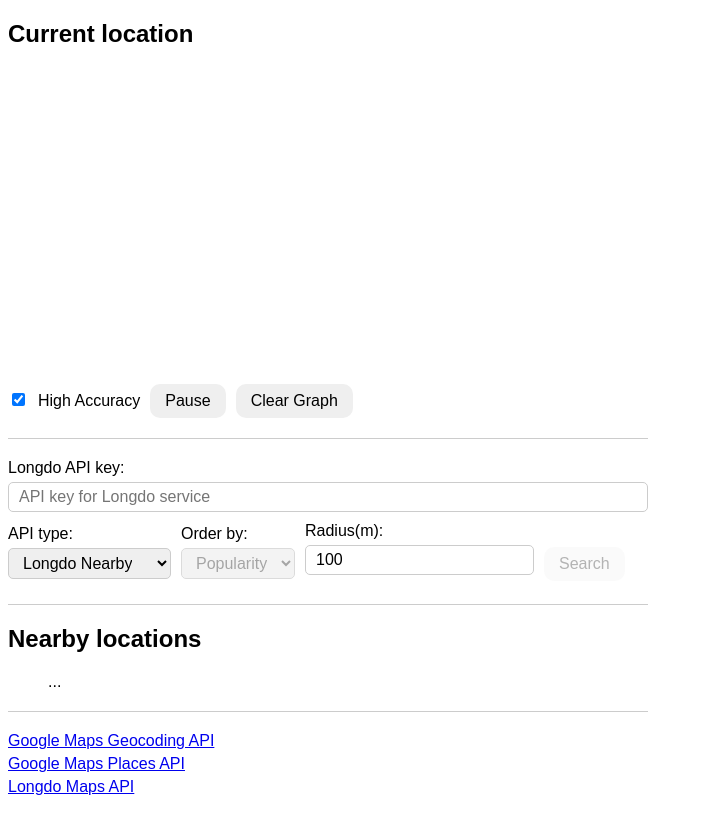
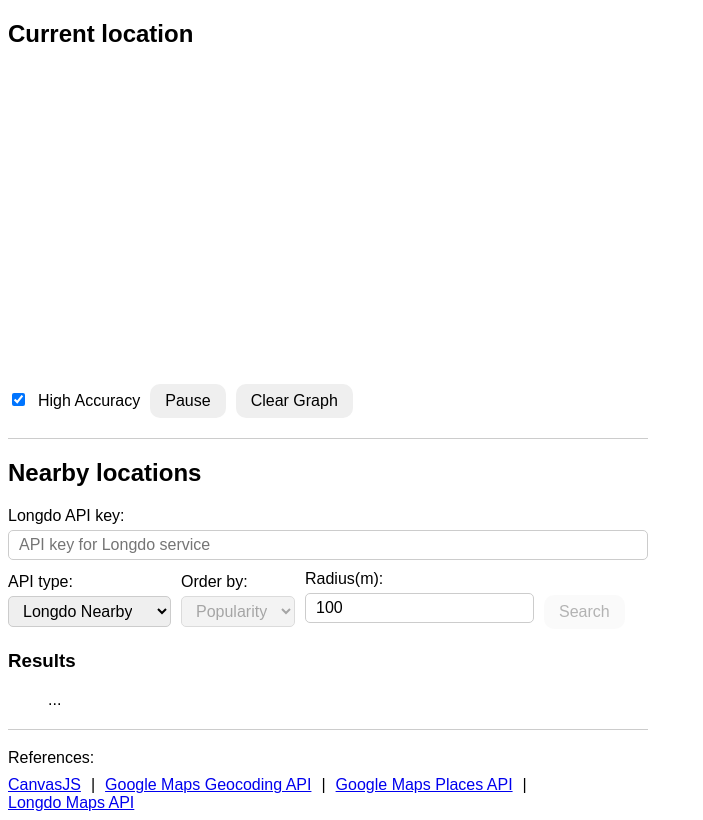
Before and after one commit to themiddnight/get-geolocation, a plain HTML site: page index.html in a window 1280 px wide. Shown: the whole page, without its empty margins (0-703 px from the left). Drawn offline with Linux system fonts and the light colour scheme; a script that the page names is missing.

Commit message:
Add nearby locations section

```diff
--- a/index.html
+++ b/index.html
@@ -27,6 +27,7 @@
       <button id="clearGraphBtn">Clear Graph</button>
     </div>
     <hr>
+    <h2>Nearby locations</h2>
     <div id="google_key_div" class="div-form hidden">
       <label for="google_api_key">Google API key:</label>
       <input class="input-box" type="text" id="google_api_key" placeholder="API key for Google service">
@@ -58,20 +59,23 @@
       <button id="searchBtn" disabled>Search</button>
     </div>
   </div>
-  <hr>
   <div class="div-center">
-    <h2>Nearby locations</h2>
+    <h3>Results</h3>
     <ol id="locList">...</ol>
   </div>
   <hr>
   <footer class="div-center">
-    <div class="div-form">
+    <p>References:</p>
+    <div class="div-flex">
+      <a href="https://canvasjs.com/docs/charts/basics-of-creating-html5-chart/">
+        CanvasJS
+      </a> |
       <a href="https://developers.google.com/maps/documentation/geocoding/requests-reverse-geocoding">
         Google Maps Geocoding API
-      </a>
+      </a> |
       <a href="https://developers.google.com/maps/documentation/places/web-service/op-overview">
         Google Maps Places API
-      </a>
+      </a> |
       <a href="https://api.longdo.com/map/doc/rest.php">
         Longdo Maps API
       </a>
```
